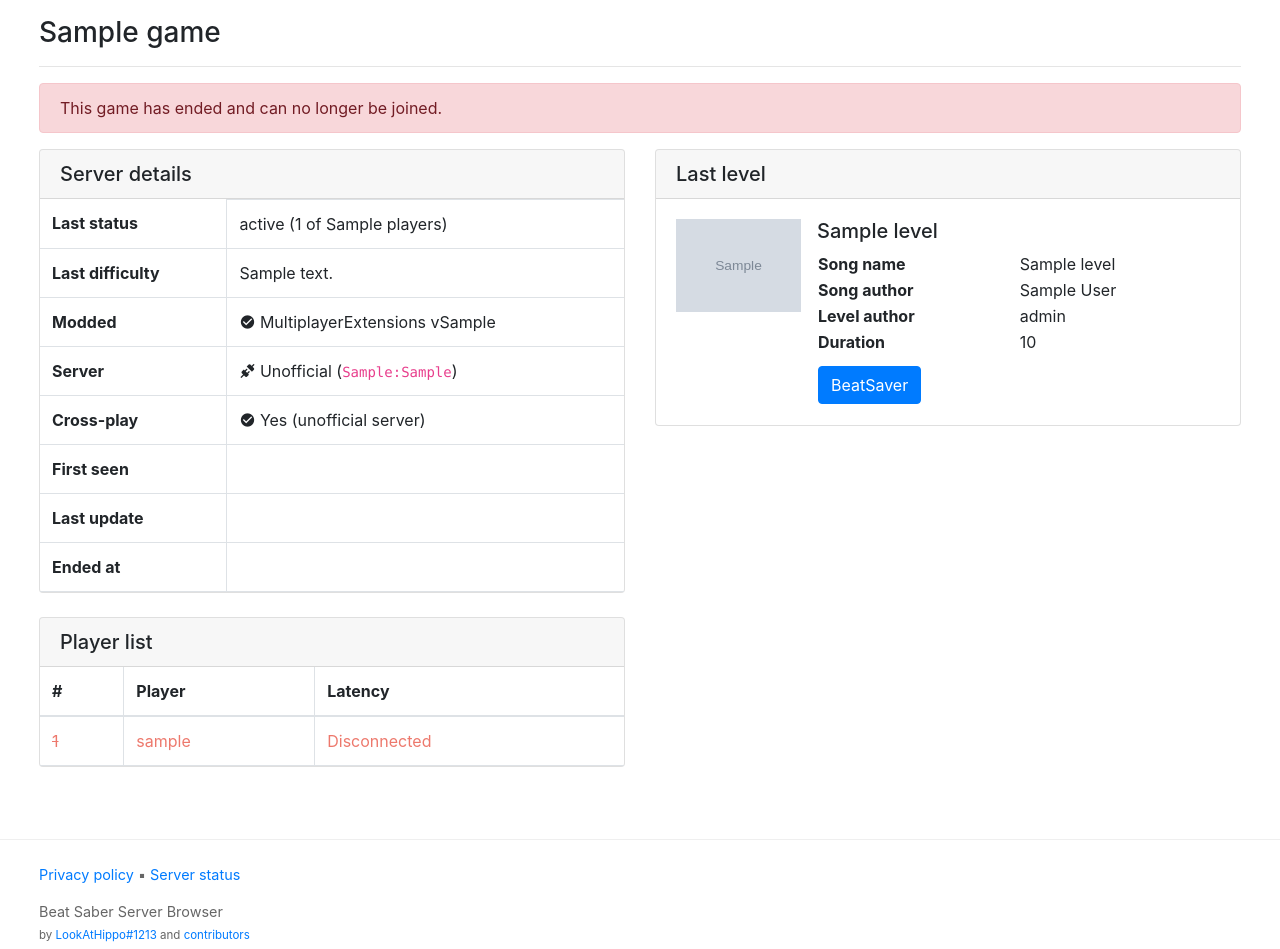
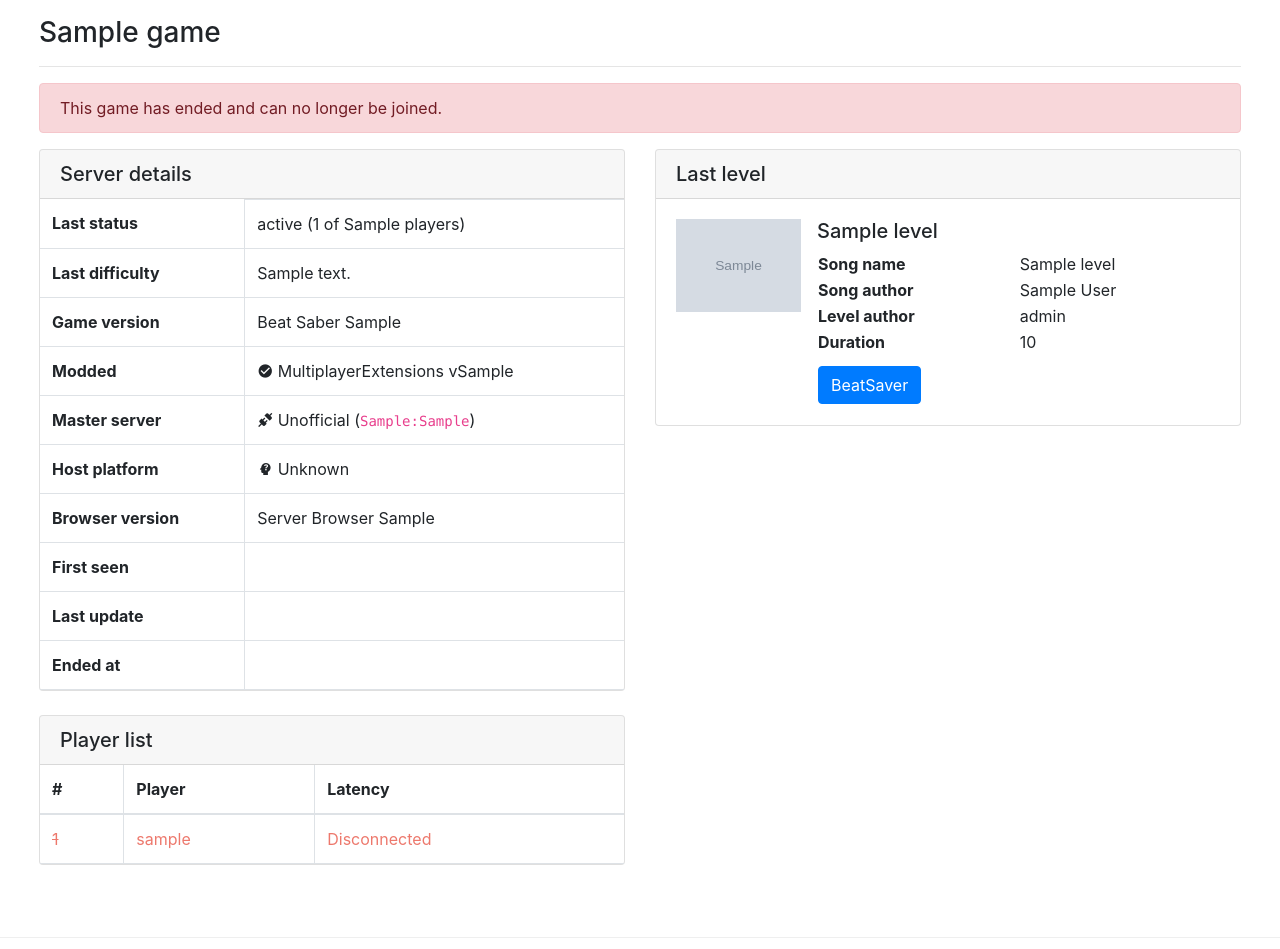
Before and after one commit to roydejong/bssb.app, a PHP site: template views/game_detail.twig in a window 1280 px wide. Shown: the part 128-1077 px from the top of the page. Run offline with PHP 8.4, Linux system fonts and the light colour scheme; the template is opened without the code that fills it: most values are stand-ins (such as "Sample title", 1, 10 or a date in 2020); grey boxes marked "Sample" are stand-in pictures; style sheets or scripts are compiled from the project's sources; some libraries are stand-ins or nearby versions.

Commit message:
feat(data): add game version, mod version, host platform

```diff
--- a/app/Controllers/API/AnnounceController.php
+++ b/app/Controllers/API/AnnounceController.php
@@ -28,6 +28,8 @@ class AnnounceController
             || $request->method !== "POST") {
             return new BadRequestResponse();
         }
+
+        $modClientInfo = $request->getModClientInfo();
 
         // -------------------------------------------------------------------------------------------------------------
         // Read input
@@ -86,6 +88,9 @@ class AnnounceController
 
         $mpExVersion = isset($input['MpExVersion']) ? new CVersion($input['MpExVersion']) : null;
         $game->mpExVersion = $mpExVersion ? $mpExVersion->toString(3) : null;
+
+        $game->modVersion = $modClientInfo->assemblyVersion;
+        $game->gameVersion = $modClientInfo->beatSaberVersion;
 
         // -------------------------------------------------------------------------------------------------------------
         // Validation and processing
--- a/app/Models/HostedGame.php
+++ b/app/Models/HostedGame.php
@@ -6,6 +6,7 @@ use app\BeatSaber\LevelDifficulty;
 use app\BeatSaber\ModPlatformId;
 use app\BeatSaber\MultiplayerLobbyState;
 use app\BSSB;
+use app\Common\CVersion;
 use Hashids\Hashids;
 use Instasell\Instarecord\Model;
 
@@ -40,6 +41,8 @@ class HostedGame extends Model implements \JsonSerializable
     public ?int $masterServerPort;
     public ?\DateTime $endedAt;
     public ?string $mpExVersion;
+    public ?CVersion $modVersion;
+    public ?CVersion $gameVersion;
 
     // -----------------------------------------------------------------------------------------------------------------
     // Relationships
--- a/views/game_detail.twig
+++ b/views/game_detail.twig
@@ -66,6 +66,12 @@
                                         <td><span class="difficulty-txt -d{{ game.difficulty }}">{{ game.describeDifficulty() }}</span></td>
                                     </tr>
                                     {% endif %}
+                                    {% if game.gameVersion %}
+                                        <tr>
+                                            <th scope="row">Game version</th>
+                                            <td>Beat Saber {{ game.gameVersion }}</td>
+                                        </tr>
+                                    {% endif %}
                                     <tr>
                                         <th scope="row">Modded</th>
                                         <td>
@@ -82,7 +88,7 @@
                                         </td>
                                     </tr>
                                     <tr>
-                                        <th scope="row">Server</th>
+                                        <th scope="row">Master server</th>
                                         <td>
                                             {% if game.getIsOfficial() %}
                                                 {% if game.platform == "steam" %}
@@ -101,17 +107,26 @@
                                             {% endif %}
                                         </td>
                                     </tr>
+                                    {% if not game.getIsOfficial() %}
                                         <tr>
-                                        <th scope="row">Cross-play</th>
+                                            <th scope="row">Host platform</th>
                                             <td>
-                                            {% if game.getIsOfficial() %}
-                                                No (official server)
+                                                {% if game.platform == "steam" %}
+                                                    <i class="mdi mdi-steam"></i> Steam
+                                                {% elseif game.platform == "oculus" %}
+                                                    {% include "oculus_icon.twig"%} Oculus
                                                 {% else %}
-                                                <i class="mdi mdi-check-circle"></i>
-                                                Yes (unofficial server)
+                                                    <i class="mdi mdi-head-question"></i> Unknown
                                                 {% endif %}
                                             </td>
                                         </tr>
+                                    {% endif %}
+                                    {% if game.modVersion %}
+                                        <tr>
+                                            <th scope="row">Browser version</th>
+                                            <td>Server Browser {{ game.modVersion }}</td>
+                                        </tr>
+                                    {% endif %}
                                     <tr>
                                         <th scope="row">First seen</th>
                                         <td>{{ game.firstSeen.format('r') }}</td>
```
Also changed, not shown: app/Common/CVersion.php (+22 -2 lines), tests/Controllers/API/AnnounceControllerTest.php (+4 -0 lines), 1 other file. Lines whose indentation alone changed are shown as unchanged.
